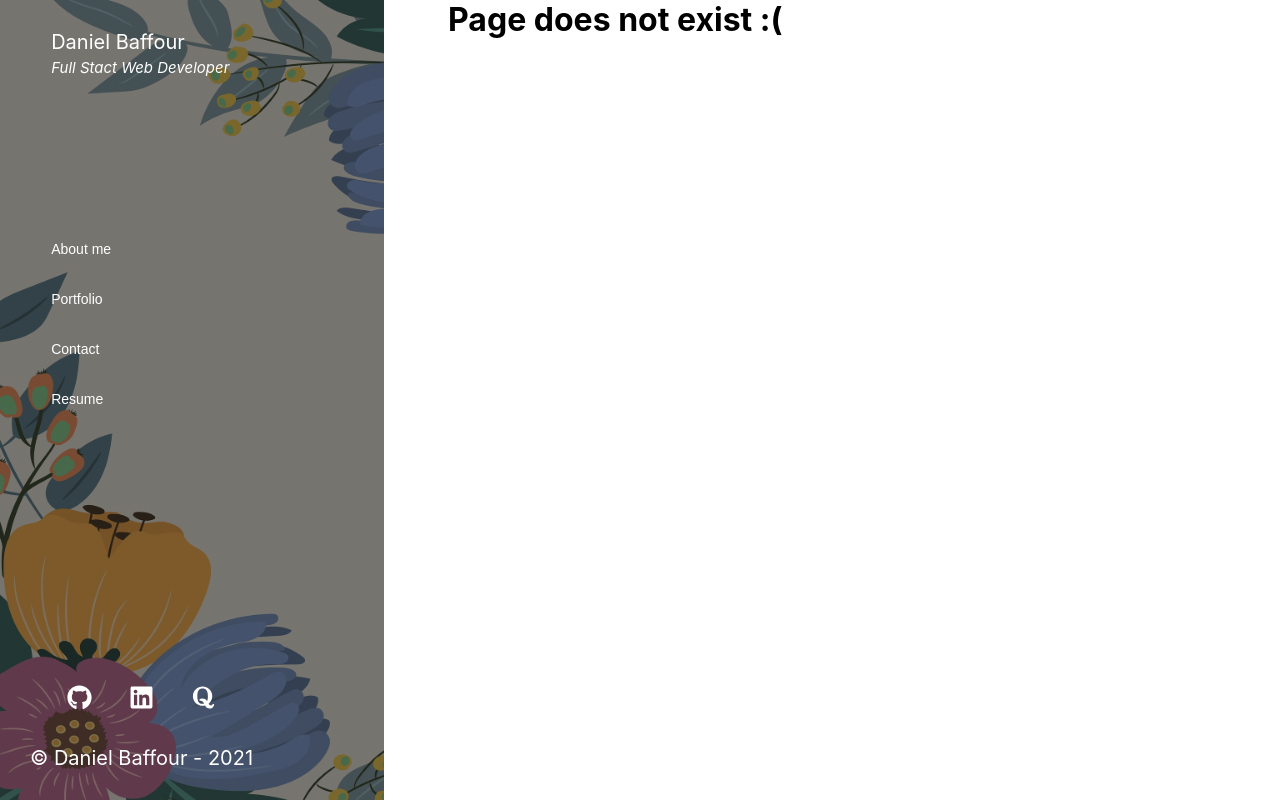
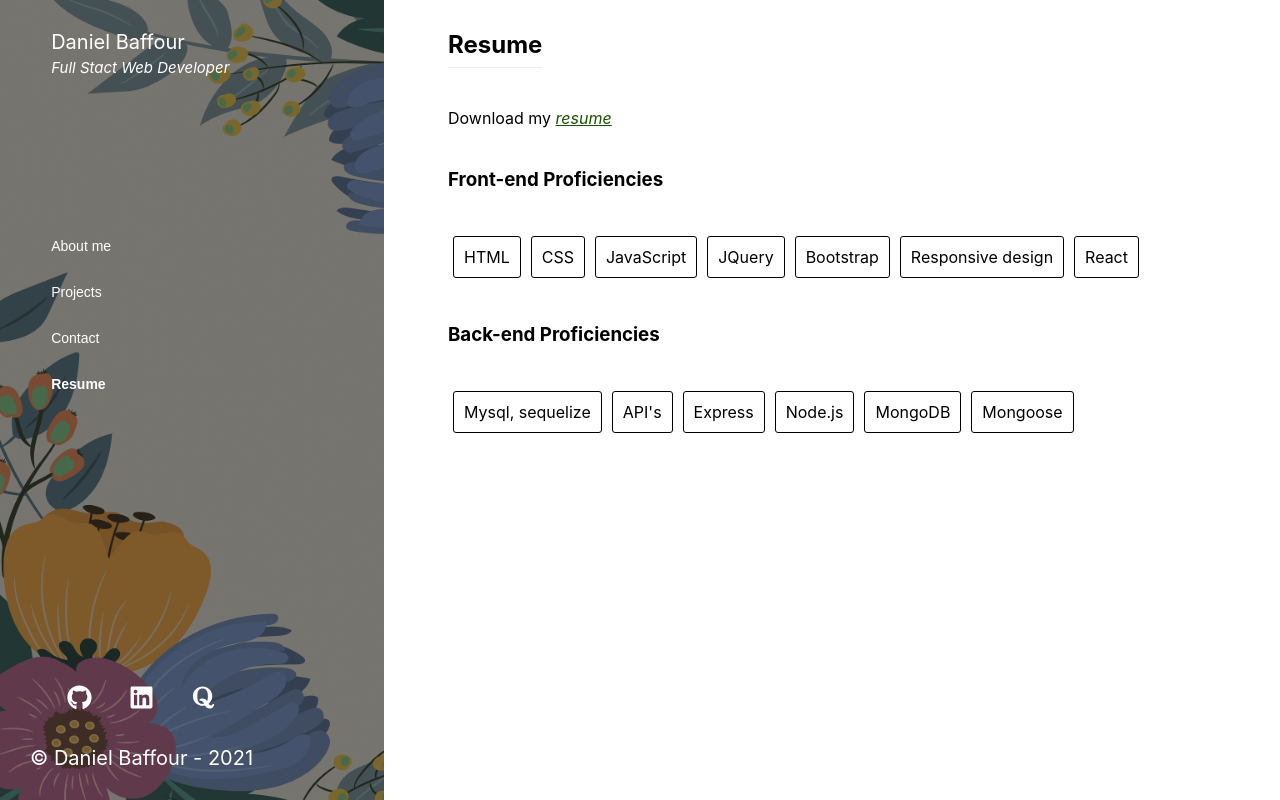
Before and after one commit to dkbaffour777/portfolio, a React (Create React App) app: page /portfolio/resume in a window 1280 px wide. Built offline with nearby package versions, Linux system fonts and the light colour scheme.

Commit message:
fix react-router path

```diff
--- a/src/App.js
+++ b/src/App.js
@@ -3,7 +3,7 @@ import { BrowserRouter as Router, Route, Switch } from 'react-router-dom';
 
 import Header from "./components/Header";
 import About from "./pages/About"
-import Portfolio from "./pages/Portfolio";
+import ProjectPage from "./pages/ProjectPage";
 import Contact from "./pages/Contact";
 import Resume from "./pages/Resume";
 import Footer from "./components/Footer";
@@ -15,13 +15,13 @@ const App = () => {
       <Header/>
       <div className="main-content-wrapper">
         <Switch>
-          <Route exact path="/" component={About} />
-          <Route exact path="/about" component={About} />
-          <Route exact path="/portfolio" component={Portfolio} />
-          <Route exact path="/contact" component={Contact} />
-          <Route exact path="/resume" component={Resume} />
+          <Route exact path="/portfolio" component={About} />
+          <Route exact path="/portfolio/about" component={About} />
+          <Route exact path="/portfolio/projects" component={ProjectPage} />
+          <Route exact path="/portfolio/contact" component={Contact} />
+          <Route exact path="/portfolio/resume" component={Resume} />
 
-          <Route component={()=> <h1>Page does not exist :(</h1>} />
+          <Route render={()=> <h1>Page does not exist :(</h1>} />
         </Switch>
       </div>
       <Footer />
--- a/src/components/Nav/index.js
+++ b/src/components/Nav/index.js
@@ -2,29 +2,36 @@ import { useEffect, useState } from 'react';
 import { Link, useLocation } from 'react-router-dom';
 
 const Nav = () => {
-    const navLinks = ['About me', 'Portfolio', 'Contact', 'Resume']
-    const [activeLink, setActiveLink] = useState('about');
+    const navLinks = ['About me', 'Projects', 'Contact', 'Resume']
+    const defaultPath = '/portfolio/about';
+    const [activeLink, setActiveLink] = useState(defaultPath);
 
     const location = useLocation();
 
-    useEffect(()=> {
-        const currentLocation = location.pathname.slice(1)
-        currentLocation ? setActiveLink(currentLocation) : setActiveLink('about')
+    useEffect(() => {
+        const currentLocation = location.pathname
+        currentLocation === '/portfolio' || currentLocation === '/portfolio/' ?
+            setActiveLink(defaultPath) : setActiveLink(currentLocation)
     }, [location])
 
     return (
         <nav>
             <ul>
                 {
-                    navLinks.map((link, i)=>
-                        <Link
-                            to={link.split(' ')[0].toLowerCase()}
+                    navLinks.map((link, i) =>
+                        <button
                             key={i}
+                            className={
+                                activeLink === `/portfolio/${link.split(' ')[0].toLowerCase()}`
+                                    ? "navLink active" : "navLink"
+                            }
                         >
-                            <button className={activeLink === link.split(' ')[0].toLowerCase() ? "navLink active" : "navLink"}>
+                            <Link
+                                to={`/portfolio/${link.split(' ')[0].toLowerCase()}`}
+                            >
                                 {link}
-                            </button>
-                        </Link>
+                            </Link>
+                        </button>
                     )
                 }
             </ul>
--- a/src/index.css
+++ b/src/index.css
@@ -79,14 +79,16 @@ header nav {
     z-index: 999;
 }
 
-header nav ul a{
-    display: block;
-    margin-top: 30px;
+.navLink a{
+    text-decoration: none;
+    font-style: normal;
+    color: #fff;
 }
 
 .navLink {
+    display: block;
+    margin-top: 30px;
     border: none;
-    color: #fff;
     background-color: transparent;
     font-weight: 200;
     font-size: 14px;
@@ -284,12 +286,9 @@ footer p {
     header nav ul{
         width: 100%;
         display: flex;
+        flex-wrap: wrap;
         justify-content: space-around;
         padding-bottom: 10px;
-    }
-
-    header nav ul li a {
-        font: bold;
     }
 
     .main-content-wrapper {
--- a/src/pages/Resume/index.js
+++ b/src/pages/Resume/index.js
@@ -1,5 +1,5 @@
 import Tech from "../../components/Tech";
-import  resumeLink  from "../../assets/docs/resume.DanielBaffour.pdf"
+import  resumeLink  from "../../assets/docs/resume.danielbaffour.pdf"
 
 const Resume = () => {
     const frontEnd = ['HTML', 'CSS', 'JavaScript', 'JQuery', 'Bootstrap', 'Responsive design', 'React'];
```
Also changed, not shown: src/pages/ProjectPage/index.js (renamed from src/pages/Portfolio/index.js).
